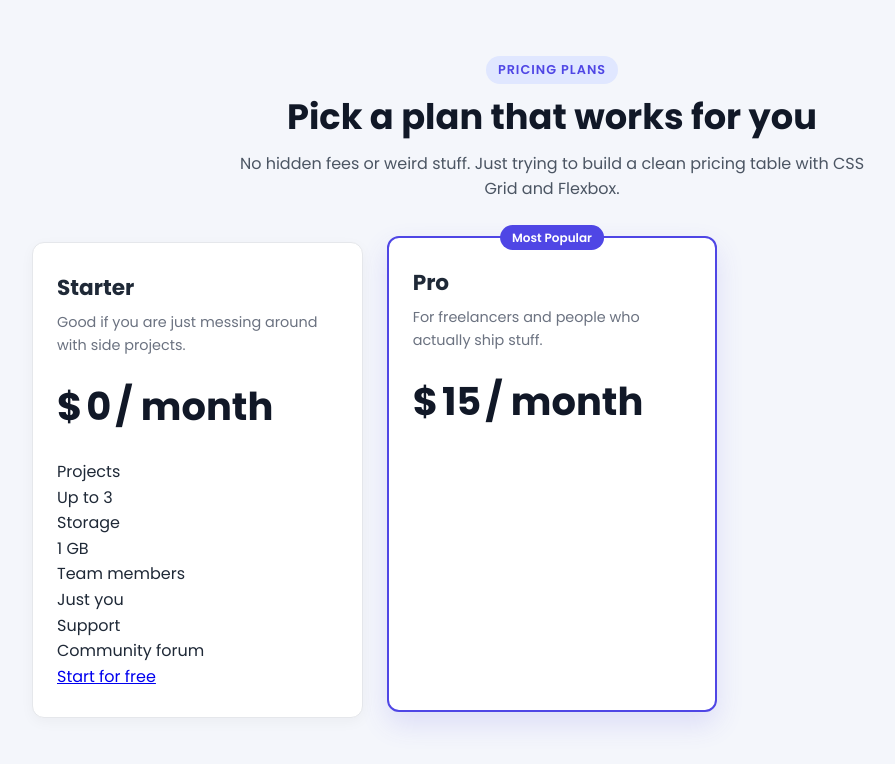
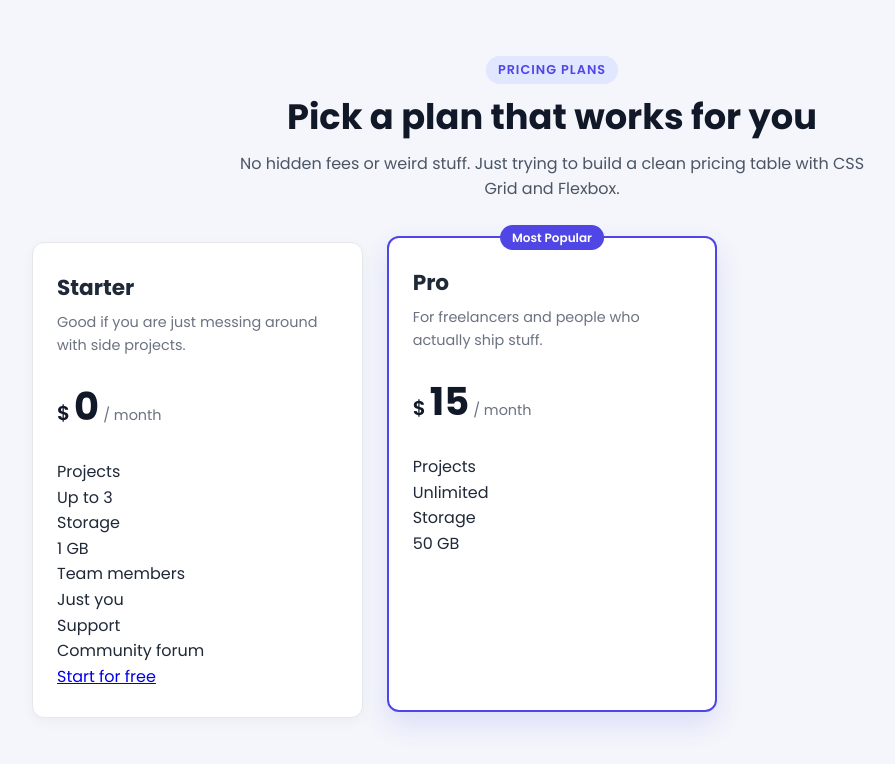
Before and after one commit to tensorGT/my-first-pricing-cards, a plain HTML site: page index.html in a window 1280 px wide. Shown: the whole page, without its empty margins (88-983 px from the left). Drawn offline with Linux system fonts and the light colour scheme.

```diff
--- a/index.html
+++ b/index.html
@@ -67,3 +67,12 @@
             <span class="per">/ month</span>
           </p>
         </div>
+
+        <dl class="card-features">
+          <div class="feature-row">
+            <dt>Projects</dt>
+            <dd>Unlimited</dd>
+          </div>
+          <div class="feature-row">
+            <dt>Storage</dt>
+            <dd>50 GB</dd>
--- a/style.css
+++ b/style.css
@@ -113,3 +113,17 @@ body {
   align-items: baseline;
   gap: 4px;
 }
+
+.price .dollar {
+  font-size: 1.25rem;
+  font-weight: 600;
+}
+
+.price .per {
+  font-size: 0.9rem;
+  font-weight: 400;
+  color: #6b7280;
+}
+
+/* dl rows inside cards */
+.card-features {
```
Also changed, not shown: 1 other file.
